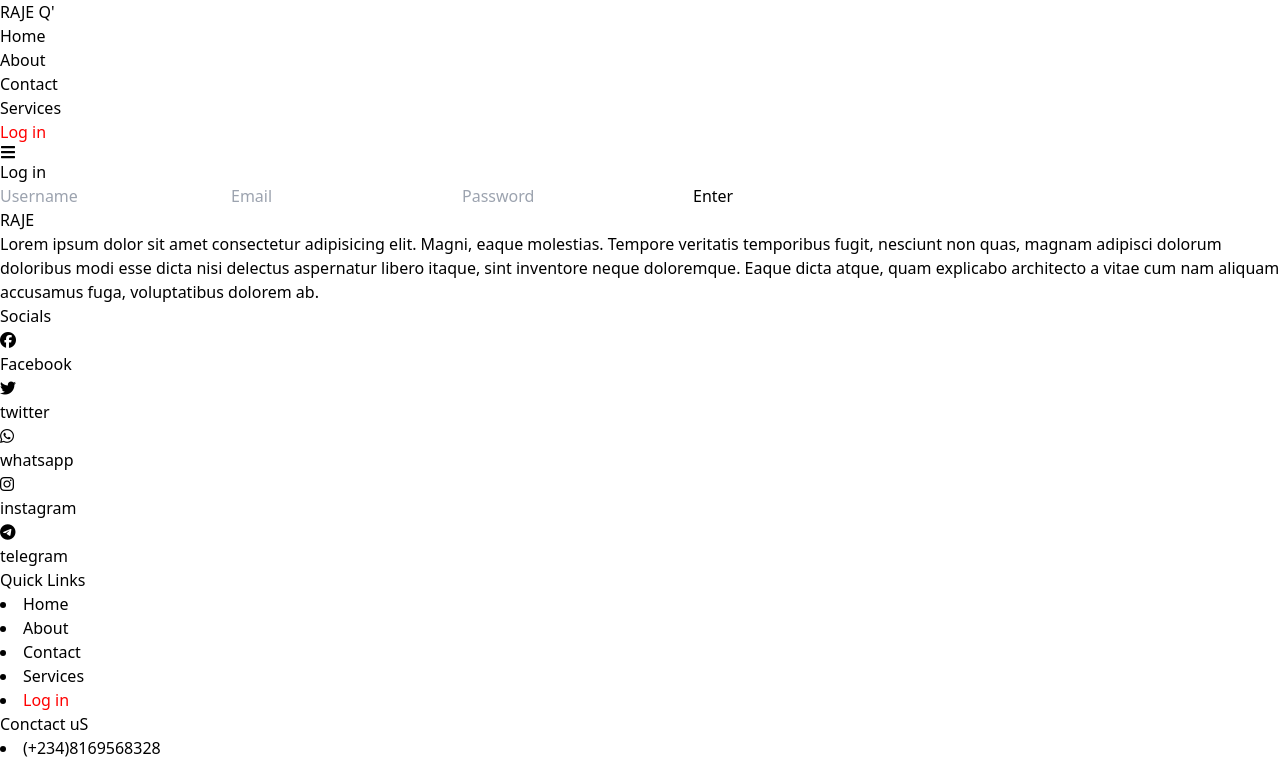
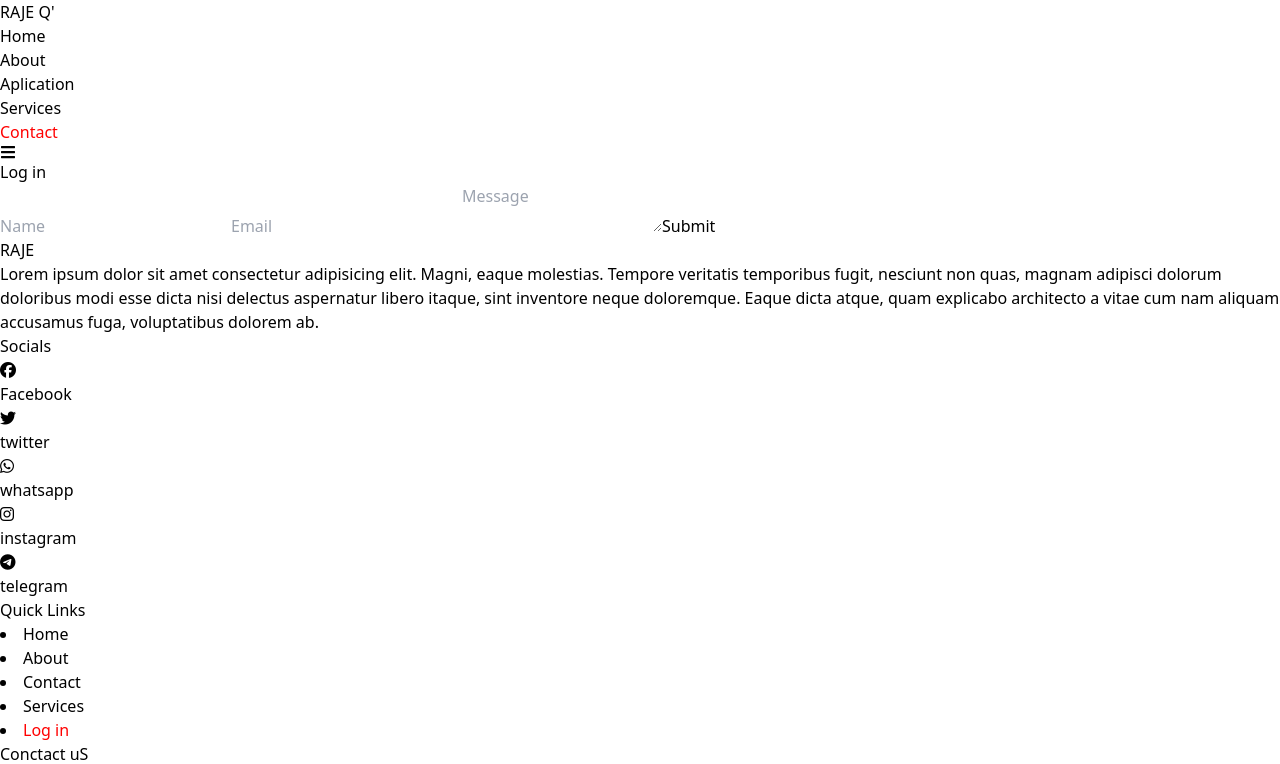
Before and after one commit to rajeQuyyum/multi-page-web, a React (Vite) app: page /log in a window 1280 px wide. Shown: the top 764 px of the page. Built offline with nearby package versions, Linux system fonts and the light colour scheme.

Commit message:
new changes made

```diff
--- a/package.json
+++ b/package.json
@@ -10,6 +10,8 @@
     "preview": "vite preview"
   },
   "dependencies": {
+    "@emailjs/browser": "^4.4.1",
+    "@formspree/react": "^2.5.1",
     "react": "^18.3.1",
     "react-dom": "^18.3.1",
     "react-icons": "^5.3.0",
--- a/src/components/Navbar.jsx
+++ b/src/components/Navbar.jsx
@@ -13,9 +13,9 @@ export default function Navbar() {
         <ul className={`flex flex-col md:flex-row justify-between  w-full md:w-[500px] bg-gray-500  items-center gap-2 md:bg-transparent text-2xl top-20 py-6 md:py-0   absolute md:static ${display ? 'left-0' : 'left-[-100%]'}`}>
             <li onClick={() => setDisplay(prev => !prev)}><NavLink className="hover:text-[red]" to="/">Home</NavLink></li>
             <li onClick={() => setDisplay(prev => !prev)}><NavLink className="hover:text-[red]" to="about">About</NavLink></li>
-            <li onClick={() => setDisplay(prev => !prev)}><NavLink className="hover:text-[red]" to="contact">Contact</NavLink></li>
+            <li onClick={() => setDisplay(prev => !prev)}><NavLink className="hover:text-[red]" to="contact">Aplication</NavLink></li>
             <li onClick={() => setDisplay(prev => !prev)}><NavLink className="hover:text-[red]" to="services">Services</NavLink></li>
-            <li onClick={() => setDisplay(prev => !prev)}><NavLink className="hover:text-[red] bg-green-400 rounded-md py-1 px-3" to="log">Log in</NavLink></li>
+            <li onClick={() => setDisplay(prev => !prev)}><NavLink className="hover:text-[red] bg-green-400 rounded-md py-1 px-3" to="log">Contact</NavLink></li>
         </ul>
 
         <i className='md:hidden text-4xl' onClick={() => setDisplay(prev => !prev)}><FaBars /></i>
--- a/src/pages/Contact.jsx
+++ b/src/pages/Contact.jsx
@@ -1,4 +1,6 @@
 import React, { useState } from 'react'
+
+
 
 export default function Contact() {
 
--- a/src/pages/Log.jsx
+++ b/src/pages/Log.jsx
@@ -1,15 +1,37 @@
-import React from 'react'
+import React, { useRef } from 'react';
+import emailjs from '@emailjs/browser';
+//import { Result } from 'postcss';
 
 export default function Log() {
+  const form = useRef();
+
+  const sendEmail = (e) => {
+    e.preventDefault();
+
+    alert("successfully submited")
+
+    emailjs
+      .sendForm('service_3rxg6l9', 'template_7p20hms', form.current, {
+        publicKey: 'BJpoc-Ljr9diUCcu2',
+      })
+      .then(
+        (Result) => {
+          console.log(Result.text);
+        },
+        (error) => {
+          console.log(error.text);
+        },
+      );
+  };
   return (
     <div className="flex justify-center py-12">
-    <form action="" className='w-[90%] md:w-[700px]'>
+    <form ref={form} onSubmit={sendEmail} action="" className='w-[90%] md:w-[700px]'>
         <h1 className="text-center font-semibold text-2xl mb-5">Log <span className='text-orange-600'>in</span></h1>
 
-        <input type="text" name="" id="" placeholder='Username' className="w-full h-10 border rounded-md mb-3 px-2" />
-        <input type="email" name="" id="" placeholder='Email' className="w-full h-10 border rounded-md mb-3 px-2" />
-        <input type="password" name="" id="" placeholder='Password' className="w-full h-10 border rounded-md mb-3 px-2" />
-        <button className='text-white bg-black block mx-auto mt-8 px-4 py-1 rounded-md hover:scale-105'>Enter</button>
+        <input type="Name" name="user_name" id="" placeholder='Name' className="w-full h-10 border rounded-md mb-3 px-2" />
+        <input type="Email" name="user_email" id="" placeholder='Email' className="w-full h-10 border rounded-md mb-3 px-2" />
+        <textarea type="message" name="message" id="" placeholder='Message' className="w-full h-[150px] border rounded-md mb-3 px-2 resize-none" ></textarea>
+        <button className='text-white bg-black block mx-auto mt-8 px-4 py-1 rounded-md hover:scale-105'>Submit</button>
     </form>
 </div>
   )
```
Also changed, not shown: 1 other file (tests, documents, lock files or other folders).
